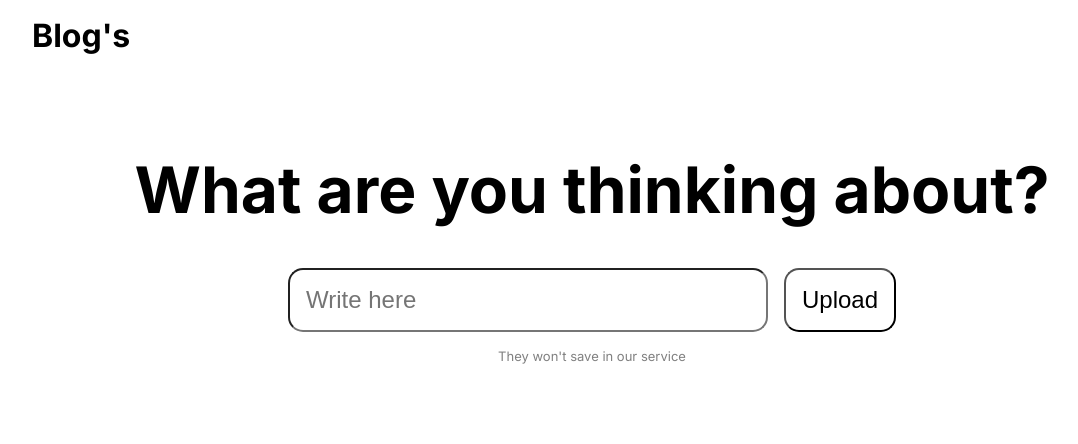
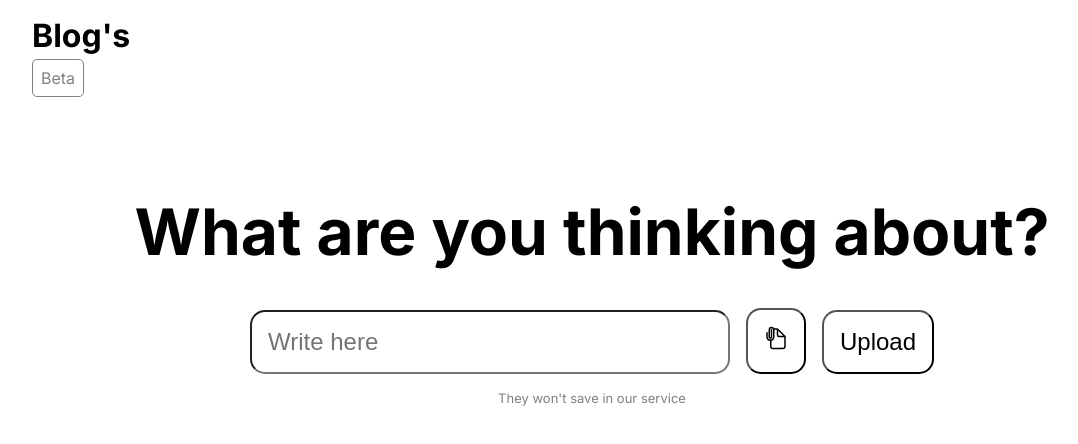
Before and after one commit to Axad575/Blog-s-main-version, a Next.js app: page / in a window 1280 px wide. Shown: the top 444 px of the page, without its empty margins (48-1126 px from the left). Built offline with nearby package versions, Linux system fonts and the light colour scheme.

Commit message:
update #6

```diff
--- a/src/app/page.js
+++ b/src/app/page.js
@@ -7,6 +7,7 @@ import { MdQueueMusic } from "react-icons/md";
 import { MdExplore } from "react-icons/md";
 import { MdSearch } from "react-icons/md";
 import { useState, useEffect } from 'react';
+import { IoDocumentAttachOutline } from "react-icons/io5";
 
 export default function Home() {
 
@@ -53,13 +54,19 @@ const [task, setTask] = useState('');
   return (
     <div>
       <div id={styles.FirstDiv}>
-        <h1 id={styles.LogoText}>Blog's</h1>
+        <div>
+          <h1 id={styles.LogoText}>Blog's</h1>
+          <p id={styles.beta}>Beta</p>
+        </div>
+        <div>
 
+        </div>
       </div>
       <div id={styles.MainText}>
         <h1>What are you thinking about?</h1>
         <form onSubmit={inputSubmit} id={styles.InputForm}       >
           <input id={styles.MainInput}  value={task} onChange={inputChange} onKeyPress={handleKeyPress} placeholder="Write here"></input>
+          <button id={styles.AttachButton}><IoDocumentAttachOutline /></button>
           <button id={styles.UploadButton}>Upload</button>
         </form>
         <p id={styles.save}>They won't save in our service</p>
--- a/src/app/page.module.css
+++ b/src/app/page.module.css
@@ -21,9 +21,15 @@
     margin-left: 10vh;
     margin-top: 15vh;
 }
-#FirstDiv{
-    display: flex;
-    justify-content: space-between;
+#beta{
+    width: fit-content;
+    height: auto;
+    padding: 1vh;
+    margin-top: 0.5vh;
+    margin-left: 10vh;
+    border-radius: 5px;
+    color: gray;
+    border: solid 1px gray;
 }
 #IconDiv{
     width: 25%;
@@ -85,6 +91,17 @@
     border-radius: 15px;
     background-color: white;
 }
+#AttachButton{
+    height: auto;
+    font-size: 3vh;
+    padding: 2vh;
+    margin-left: 2vh;
+    border-radius: 15px;
+    background-color: white;
+}
+#AttachIcon{
+    font-size: 3vh;
+}
 #LinkColor{
     color: black;
 }
```
